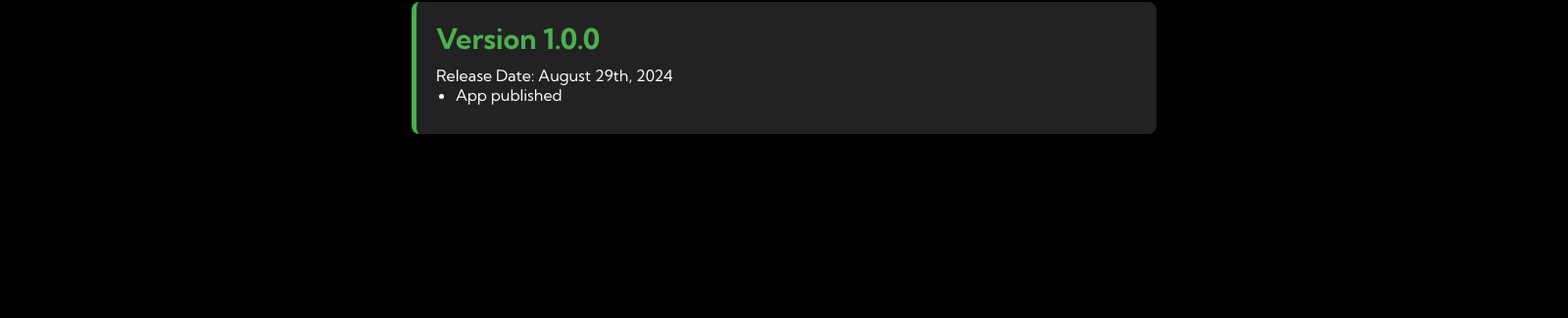
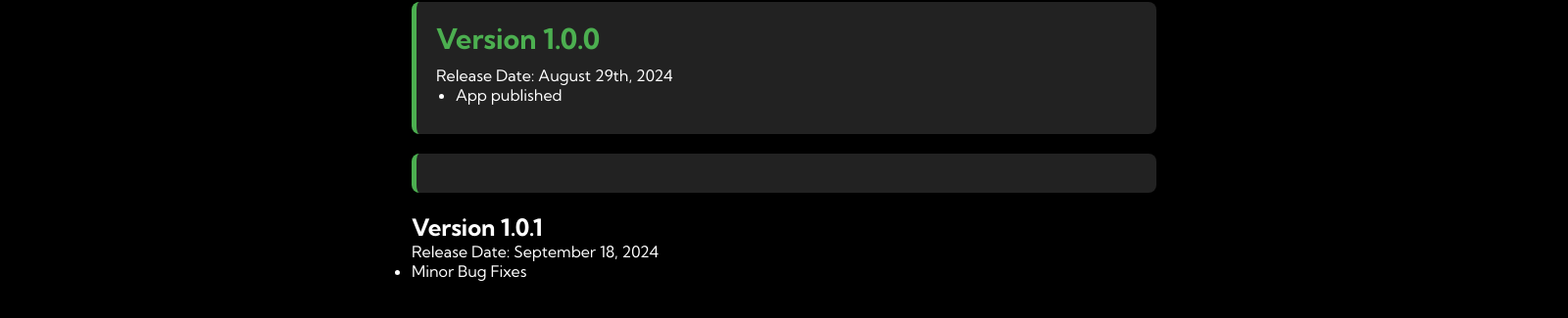
Before and after one commit to awong50/QuotientDB, an Electron app: page src/web/changelog.html in a window 1600 px wide. Shown: the part 217-542 px from the top of the page at 98% size. Drawn offline with Linux system fonts and the light colour scheme.

Commit message:
Added new changes to changelog

```diff
--- a/src/web/changelog.html
+++ b/src/web/changelog.html
@@ -39,6 +39,13 @@
                 <li>App published</li>
             </ul>
         </div>
+        <div class="changelog-entry"></div>
+            <h2>Version 1.0.1</h2>
+            <p>Release Date: September 18, 2024</p>
+            <ul>
+                <li>Minor Bug Fixes</li>
+            </ul>
+        </div>
     </div>
 
 </body>
```
